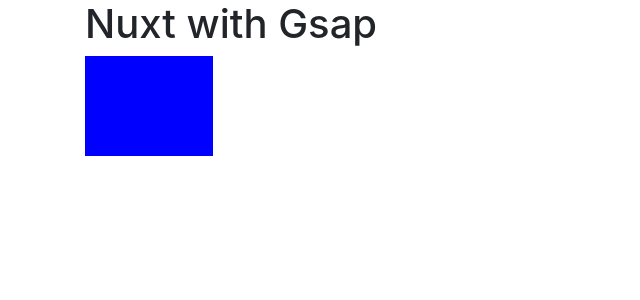
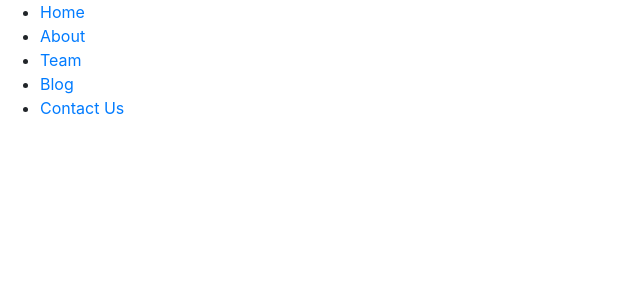
Before and after one commit to gaisinskii/gsap-nuxt, a Nuxt app: page / in a window 1280 px wide. Shown: the top 300 px of the page, without its empty margins (0-640 px from the left). Built offline with nearby package versions, Linux system fonts and the light colour scheme.

Commit message:
started playin' #2

```diff
--- a/components/MainComponent.vue
+++ b/components/MainComponent.vue
@@ -1,14 +1,18 @@
 <template>
-    <div class="container">
-        <div class="row">
-            <div class="col">
-                <h1>Nuxt with Gsap</h1>
-                <div class="rect">
-
-                </div>
+    <section class="section">
+        <nav>
+            <div class="nav__logo"></div>
+            <div class="nav">
+                <ul class="nav-list">
+                    <li class="nav-list__item"><a href="#">Home</a></li>
+                    <li class="nav-list__item"><a href="#">About</a></li>
+                    <li class="nav-list__item"><a href="#">Team</a></li>
+                    <li class="nav-list__item"><a href="#">Blog</a></li>
+                    <li class="nav-list__item"><a href="#">Contact Us</a></li>
+                </ul>
             </div>
-        </div>
-    </div>
+        </nav>
+    </section>
 </template>
 
 <script>
@@ -29,6 +33,18 @@
 </script>
 
 <style lang="scss">
+.section {
+    display: flex;
+    height: 100vh;
+    flex-direction: column;
+    &__content {
+        display: flex;
+        justify-content: center;
+        align-items: center;
+        height: 100%;
+        width: 100%;
+    }
+}
 .rect {
     background-color:blue;
     width: 10vw;
```
